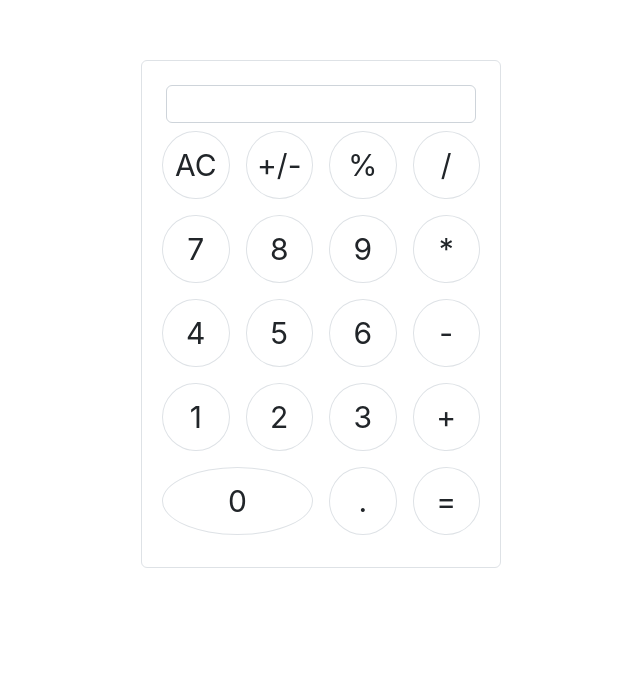
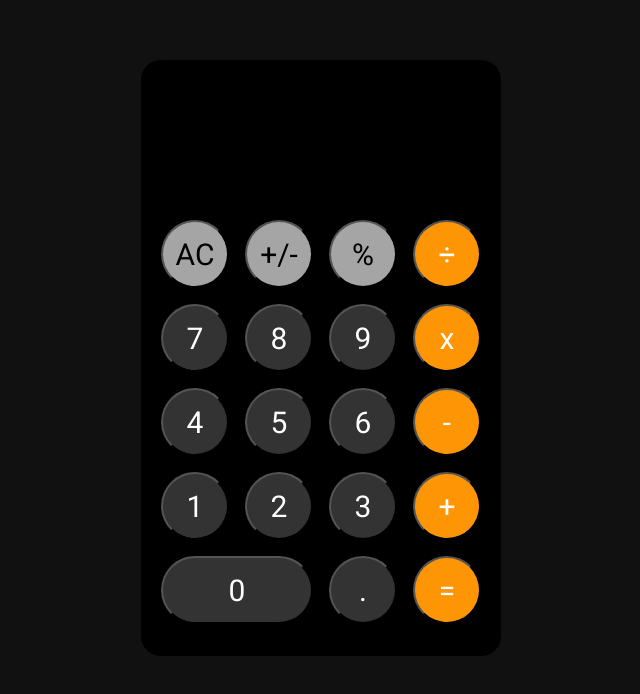
Before and after one commit to zahraf1998/react-calculator, a React (Create React App) app: page / in a window 1280 px wide. Shown: the top 694 px of the page, without its empty margins (319-959 px from the left). Built offline with nearby package versions, Linux system fonts and the light colour scheme.

Commit message:
styled app

```diff
--- a/public/index.html
+++ b/public/index.html
@@ -10,6 +10,12 @@
       content="Calculator app created using create-react-app"
     />
     <title>Calculator App</title>
+    <link rel="preconnect" href="https://fonts.googleapis.com" />
+    <link rel="preconnect" href="https://fonts.gstatic.com" crossorigin />
+    <link
+      href="https://fonts.googleapis.com/css2?family=Roboto&display=swap"
+      rel="stylesheet"
+    />
   </head>
   <body>
     <div id="root"></div>
--- a/src/App.css
+++ b/src/App.css
@@ -1,4 +1,17 @@
 .App-container {
   max-width: 360px;
   margin-top: 60px;
+  border-radius: 20px;
+  color: #fff;
+  background-color: #000;
 }
+
+.App-input {
+  border: none;
+  outline: none;
+  margin-top: 30px;
+  caret-color: transparent;
+  font-size: 64px;
+  background: #000;
+  color: #fff;
+}
--- a/src/App.js
+++ b/src/App.js
@@ -3,8 +3,13 @@
 function App() {
   return (
     <div className="App d-flex justify-content-center">
-      <div className="App-container rounded border p-4">
-        <input type="text" className="form-control"></input>
+      <div className="App-container p-4">
+        <input
+          type="text"
+          dir="rtl"
+          className="App-input w-100"
+          autoFocus
+        ></input>
         <Buttons />
       </div>
     </div>
--- a/src/Buttons.css
+++ b/src/Buttons.css
@@ -1,6 +1,22 @@
-.button-container {
+.Buttons-container {
   height: 84px;
 }
+
 .Buttons button {
   font-size: 30px;
+  background: #a5a5a5;
 }
+.Buttons .op {
+  font-size: 30px;
+  background: #fe9504;
+  color: #fff;
+}
+.Buttons .num {
+  font-size: 30px;
+  background: #333333;
+  color: #fff;
+}
+
+.Buttons-zero {
+  border-radius: 40px;
+}
--- a/src/Buttons.js
+++ b/src/Buttons.js
@@ -6,11 +6,11 @@
     { value: "AC", class: "" },
     { value: "+/-", class: "" },
     { value: "%", class: "" },
-    { value: "/", class: "op" },
+    { value: "÷", class: "op" },
     { value: "7", class: "num" },
     { value: "8", class: "num" },
     { value: "9", class: "num" },
-    { value: "*", class: "op" },
+    { value: "x", class: "op" },
     { value: "4", class: "num" },
     { value: "5", class: "num" },
     { value: "6", class: "num" },
@@ -31,12 +31,12 @@
             key={i}
             className={`${
               button.value === "0" ? "col-6" : "col-3"
-            } text-center p-2 button-container`}
+            } text-center p-2 Buttons-container`}
           >
             <button
-              className={`btn border p-2 rounded-circle h-100 w-100 ${
-                button.value === "0" ? "w-100" : ""
-              }`}
+              className={`p-2  h-100 w-100 ${
+                button.value === "0" ? "w-100 Buttons-zero" : "rounded-circle"
+              } ${button.class}`}
             >
               {button.value}
             </button>
--- a/src/index.css
+++ b/src/index.css
@@ -1,13 +1,4 @@
 body {
-  margin: 0;
-  font-family: -apple-system, BlinkMacSystemFont, 'Segoe UI', 'Roboto', 'Oxygen',
-    'Ubuntu', 'Cantarell', 'Fira Sans', 'Droid Sans', 'Helvetica Neue',
-    sans-serif;
-  -webkit-font-smoothing: antialiased;
-  -moz-osx-font-smoothing: grayscale;
+  background: #111;
+  font-family: "Roboto", sans-serif;
 }
-
-code {
-  font-family: source-code-pro, Menlo, Monaco, Consolas, 'Courier New',
-    monospace;
-}
```
